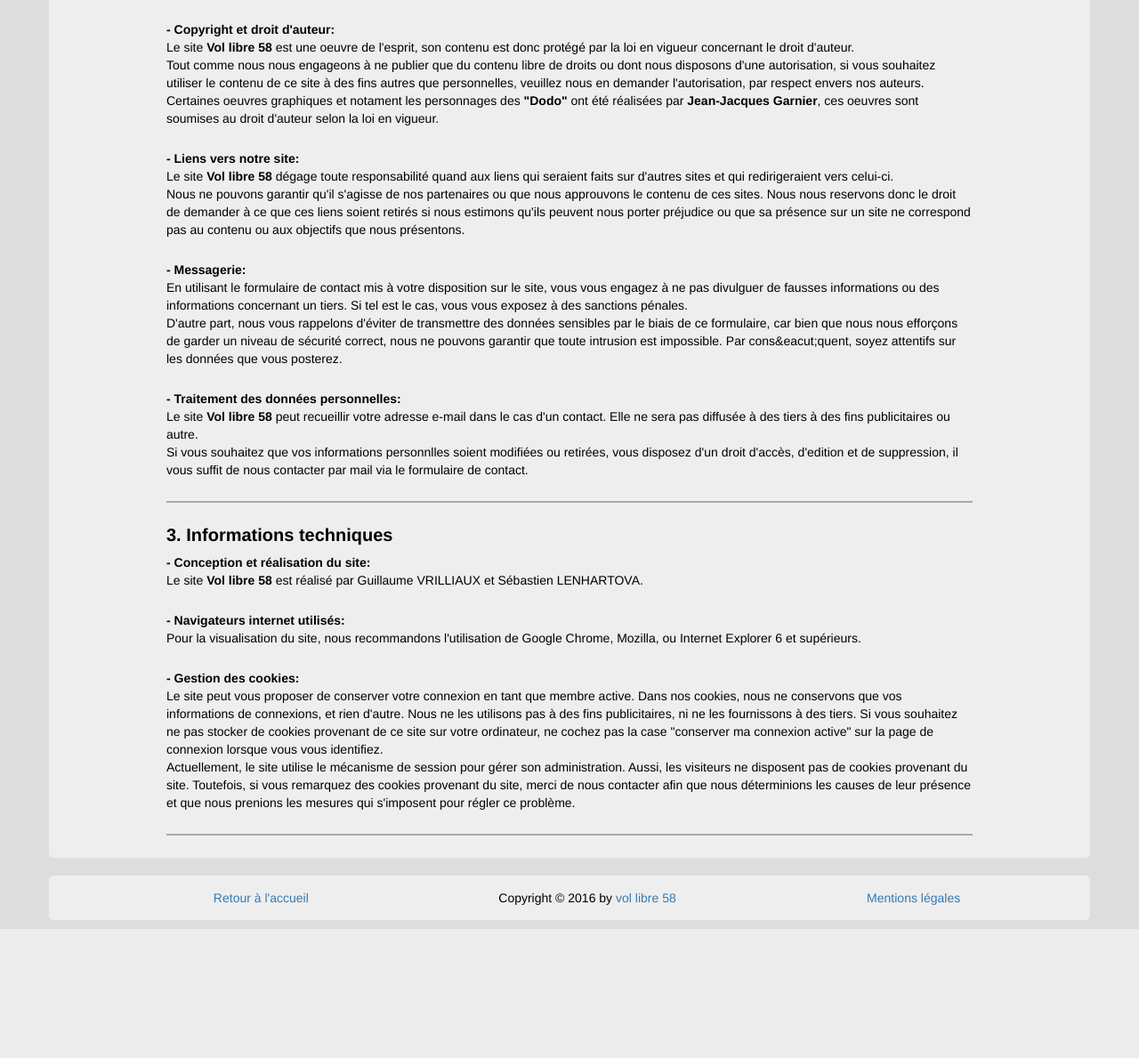
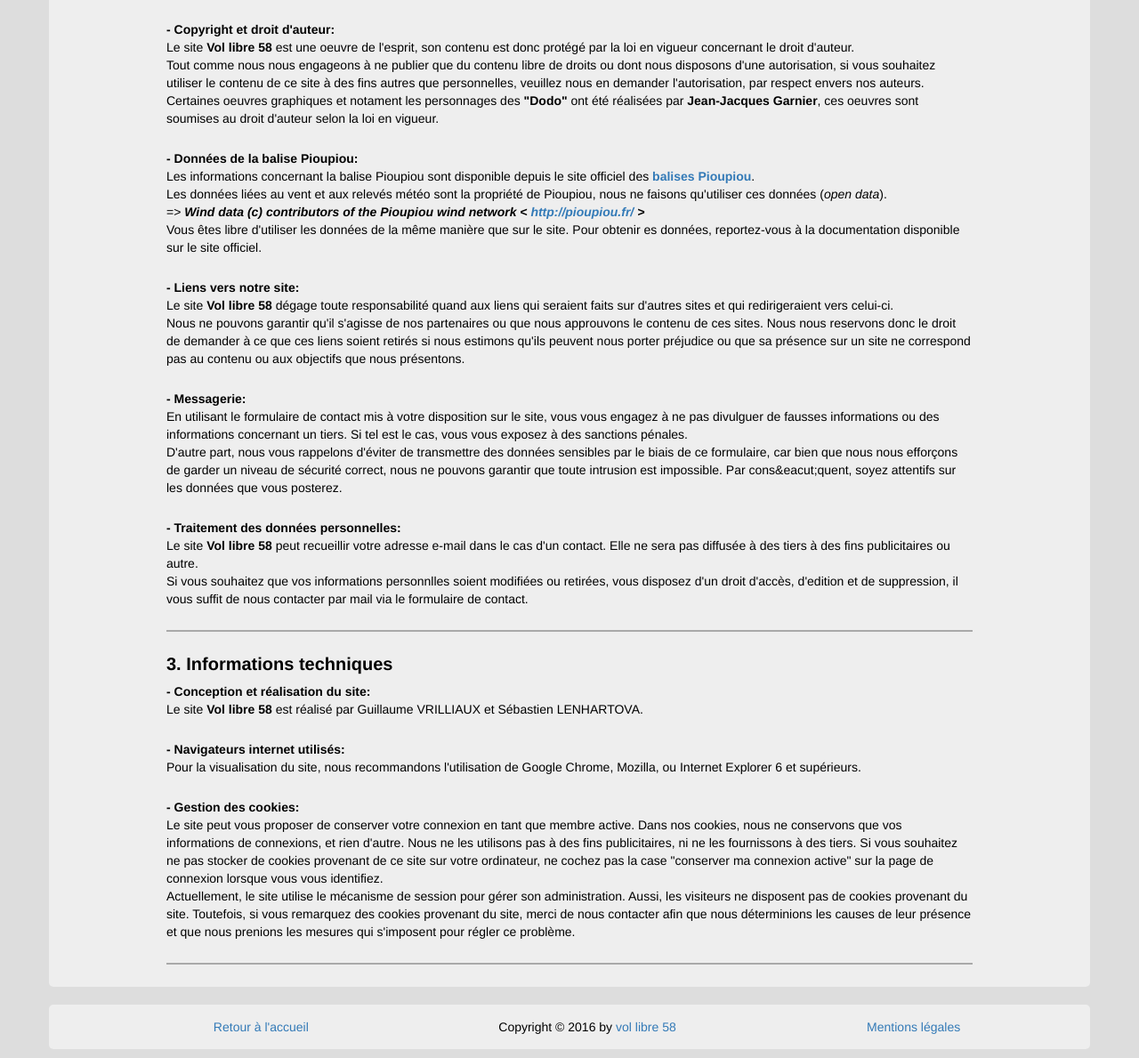
Before and after one commit to GuillaumeVrill/vollibre58, a PHP site: page /?page=mentions in a window 1280 px wide. Shown: the part 1401-2590 px from the top of the page at 89% size. Before the commit the page ends 2445 px from the top, so only its background shows below. Run offline with PHP 8.4, Linux system fonts and the light colour scheme; some libraries are stand-ins or nearby versions.

Commit message:
Ajout des données pioupiou dans les mentions légales (copyright)

```diff
--- a/vue/corps_mentions.php
+++ b/vue/corps_mentions.php
@@ -58,6 +58,18 @@
                 </div>
             </div>
             <div class="infos">
+                <div class="titreJuridique">- Donn&eacute;es de la balise Pioupiou: </div>
+                <div class="contenuJuridique">
+                    Les informations concernant la balise Pioupiou sont disponible depuis le site officiel des
+                    <strong><a href="http://pioupiou.fr/fr/">balises Pioupiou</a></strong>.<br />
+                    Les donn&eacute;es li&eacute;es au vent et aux relev&eacute;s m&eacute;t&eacute;o sont la propri&eacute;t&eacute; de Pioupiou, nous
+                    ne faisons qu'utiliser ces donn&eacute;es (<i>open data</i>). <br />
+                    => <strong><i>Wind data (c) contributors of the Pioupiou wind network < <a href="http://pioupiou.fr">http://pioupiou.fr/</a> ></i></strong><br />
+                    Vous &ecirc;tes libre d'utiliser les donn&eacute;es de la m&ecirc;me mani&egrave;re que sur le site. Pour obtenir es donn&eacute;es, reportez-vous
+                    &agrave; la documentation disponible sur le site officiel.
+                </div>
+            </div>
+            <div class="infos">
                 <div class="titreJuridique">- Liens vers notre site: </div>
                 <div class="contenuJuridique">
                     Le site <strong>Vol libre 58</strong> d&eacute;gage toute responsabilit&eacute; quand aux liens qui seraient faits sur d'autres sites et qui
```
